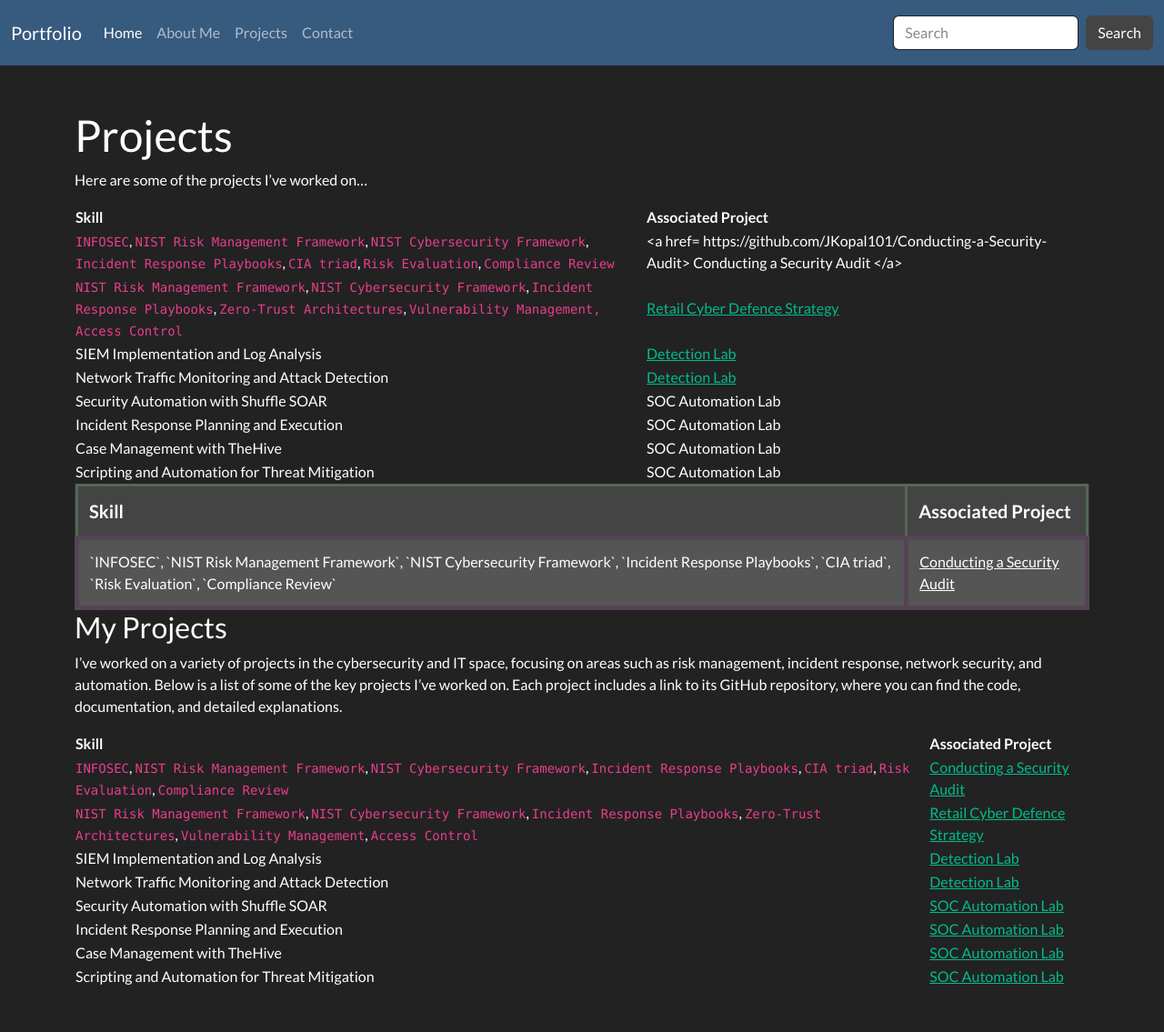
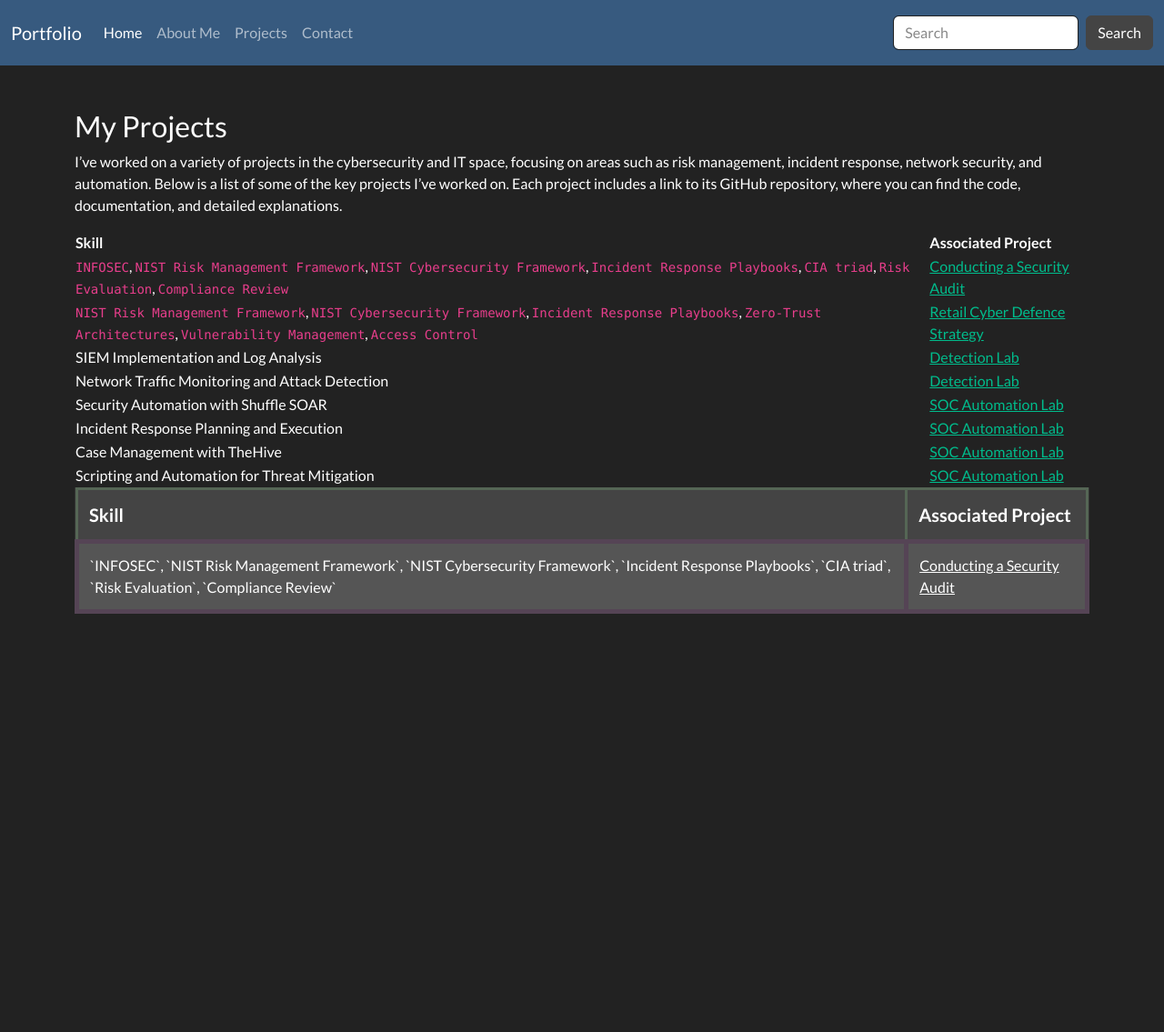
Before and after one commit to JKopal101/jkopal101.github.io, a Jekyll site: the page built from projects.md, in a window 1280 px wide. Shown: the whole page at 91% size. Built offline with Jekyll 4.4.1, drawn with Linux system fonts in a browser that asks for light colours; after the commit the page ends 900 px from its top, so only the background shows below that; part of the change alters nothing that is shown.

Commit message:
Update projects.md

```diff
--- a/projects.md
+++ b/projects.md
@@ -5,21 +5,29 @@ permalink: /projects/
 ---
 
 
-# Projects
-Here are some of the projects I’ve worked on...
+### My Projects
+
+I’ve worked on a variety of projects in the cybersecurity and IT space, focusing on areas such as risk management, incident response, network security, and automation. Below is a list of some of the key projects I’ve worked on. Each project includes a link to its GitHub repository, where you can find the code, documentation, and detailed explanations.
+
+| **Skill**                                         | **Associated Project**         |
+|---------------------------------------------------|--------------------------------|
+| `INFOSEC`, `NIST Risk Management Framework`, `NIST Cybersecurity Framework`, `Incident Response Playbooks`, `CIA triad`, `Risk Evaluation`, `Compliance Review`           | [Conducting a Security Audit](https://github.com/JKopal101/Conducting-a-Security-Audit) |
+| `NIST Risk Management Framework`, `NIST Cybersecurity Framework`, `Incident Response Playbooks`, `Zero-Trust Architectures`, `Vulnerability Management`, `Access Control` | [Retail Cyber Defence Strategy](https://github.com/JKopal101/Retail-Cyber-Defence-Strategy) |
+| SIEM Implementation and Log Analysis              | [Detection Lab](https://github.com/JKopal101/Detection-Lab) |
+| Network Traffic Monitoring and Attack Detection   | [Detection Lab](https://github.com/JKopal101/Detection-Lab) |
+| Security Automation with Shuffle SOAR             | [SOC Automation Lab](https://github.com/JKopal101/SOC-Automation-Lab) |
+| Incident Response Planning and Execution          | [SOC Automation Lab](https://github.com/JKopal101/SOC-Automation-Lab) |
+| Case Management with TheHive                      | [SOC Automation Lab](https://github.com/JKopal101/SOC-Automation-Lab) |
+| Scripting and Automation for Threat Mitigation     | [SOC Automation Lab](https://github.com/JKopal101/SOC-Automation-Lab) |
 
 
 
-| **Skill**                                         | Associated Project         |
-|-----------------------------------------------|----------------------------|
-|`INFOSEC`, `NIST Risk Management Framework`, `NIST Cybersecurity Framework`, `Incident Response Playbooks`, `CIA triad`, `Risk Evaluation`, `Compliance Review`           | <a href= https://github.com/JKopal101/Conducting-a-Security-Audit> Conducting a Security Audit </a>|
-|`NIST Risk Management Framework`, `NIST Cybersecurity Framework`, `Incident Response Playbooks`, `Zero-Trust Architectures`, `Vulnerability Management,` `Access Control` | <a href="https://github.com/JKopal101/Retail-Cyber-Defence-Strategy">Retail Cyber Defence Strategy</a>|
-| SIEM Implementation and Log Analysis          | <a href="https://google.com">Detection Lab</a>|
-| Network Traffic Monitoring and Attack Detection | <a href="https://google.com">Detection Lab</a>|
-| Security Automation with Shuffle SOAR         | SOC Automation Lab|
-| Incident Response Planning and Execution      | SOC Automation Lab|
-| Case Management with TheHive                  | SOC Automation Lab|
-| Scripting and Automation for Threat Mitigation | SOC Automation Lab|
+
+
+
+
+
+
 
 
 
@@ -38,30 +46,3 @@ Here are some of the projects I’ve worked on...
     <!-- Repeat for other rows -->
   </tbody>
 </table>
-
-
-
-
-
-
-
-
-
-
-
-
-
-### My Projects
-
-I’ve worked on a variety of projects in the cybersecurity and IT space, focusing on areas such as risk management, incident response, network security, and automation. Below is a list of some of the key projects I’ve worked on. Each project includes a link to its GitHub repository, where you can find the code, documentation, and detailed explanations.
-
-| **Skill**                                         | **Associated Project**         |
-|---------------------------------------------------|--------------------------------|
-| `INFOSEC`, `NIST Risk Management Framework`, `NIST Cybersecurity Framework`, `Incident Response Playbooks`, `CIA triad`, `Risk Evaluation`, `Compliance Review`           | [Conducting a Security Audit](https://github.com/JKopal101/Conducting-a-Security-Audit) |
-| `NIST Risk Management Framework`, `NIST Cybersecurity Framework`, `Incident Response Playbooks`, `Zero-Trust Architectures`, `Vulnerability Management`, `Access Control` | [Retail Cyber Defence Strategy](https://github.com/JKopal101/Retail-Cyber-Defence-Strategy) |
-| SIEM Implementation and Log Analysis              | [Detection Lab](https://github.com/JKopal101/Detection-Lab) |
-| Network Traffic Monitoring and Attack Detection   | [Detection Lab](https://github.com/JKopal101/Detection-Lab) |
-| Security Automation with Shuffle SOAR             | [SOC Automation Lab](https://github.com/JKopal101/SOC-Automation-Lab) |
-| Incident Response Planning and Execution          | [SOC Automation Lab](https://github.com/JKopal101/SOC-Automation-Lab) |
-| Case Management with TheHive                      | [SOC Automation Lab](https://github.com/JKopal101/SOC-Automation-Lab) |
-| Scripting and Automation for Threat Mitigation     | [SOC Automation Lab](https://github.com/JKopal101/SOC-Automation-Lab) |
```
